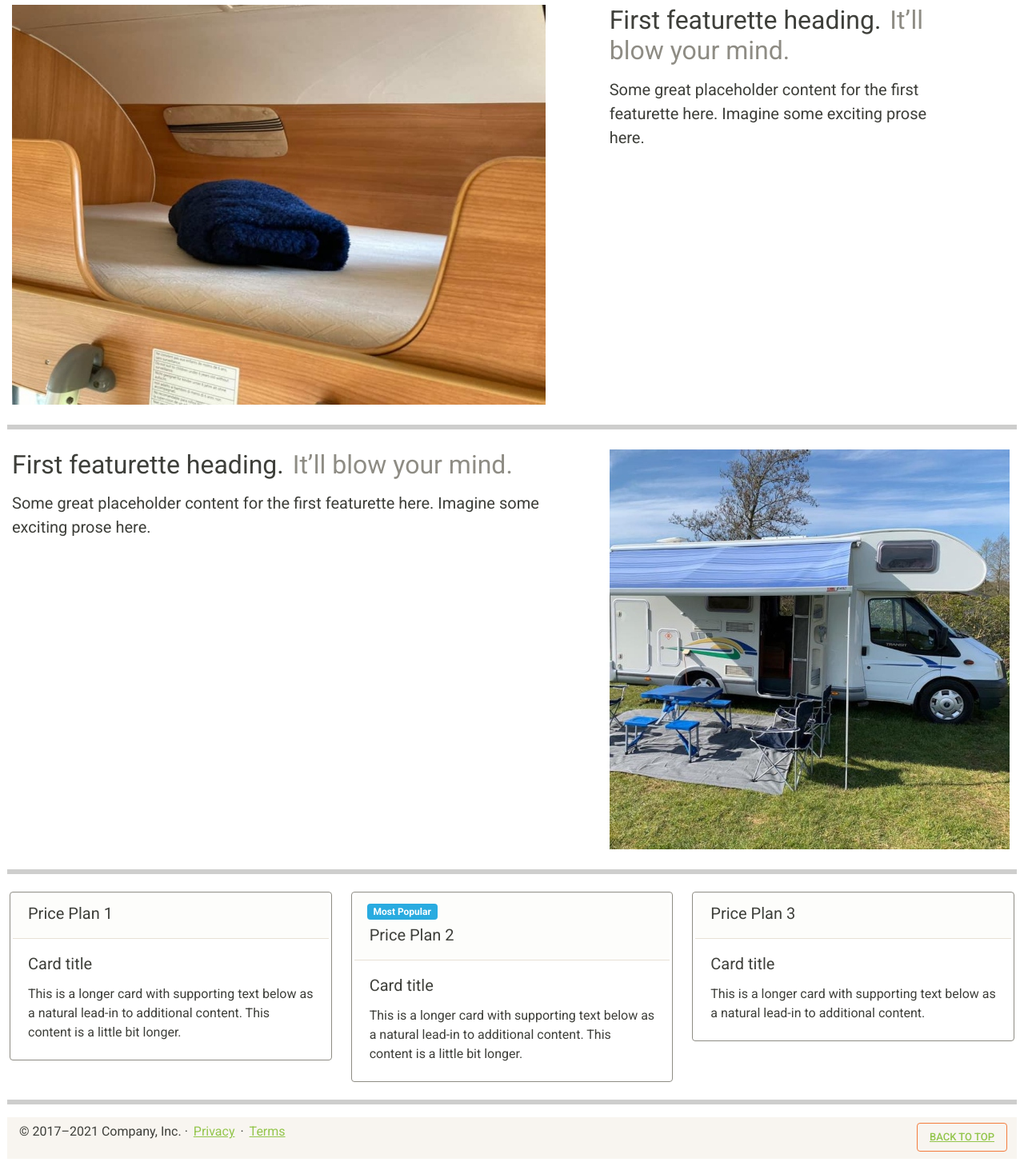
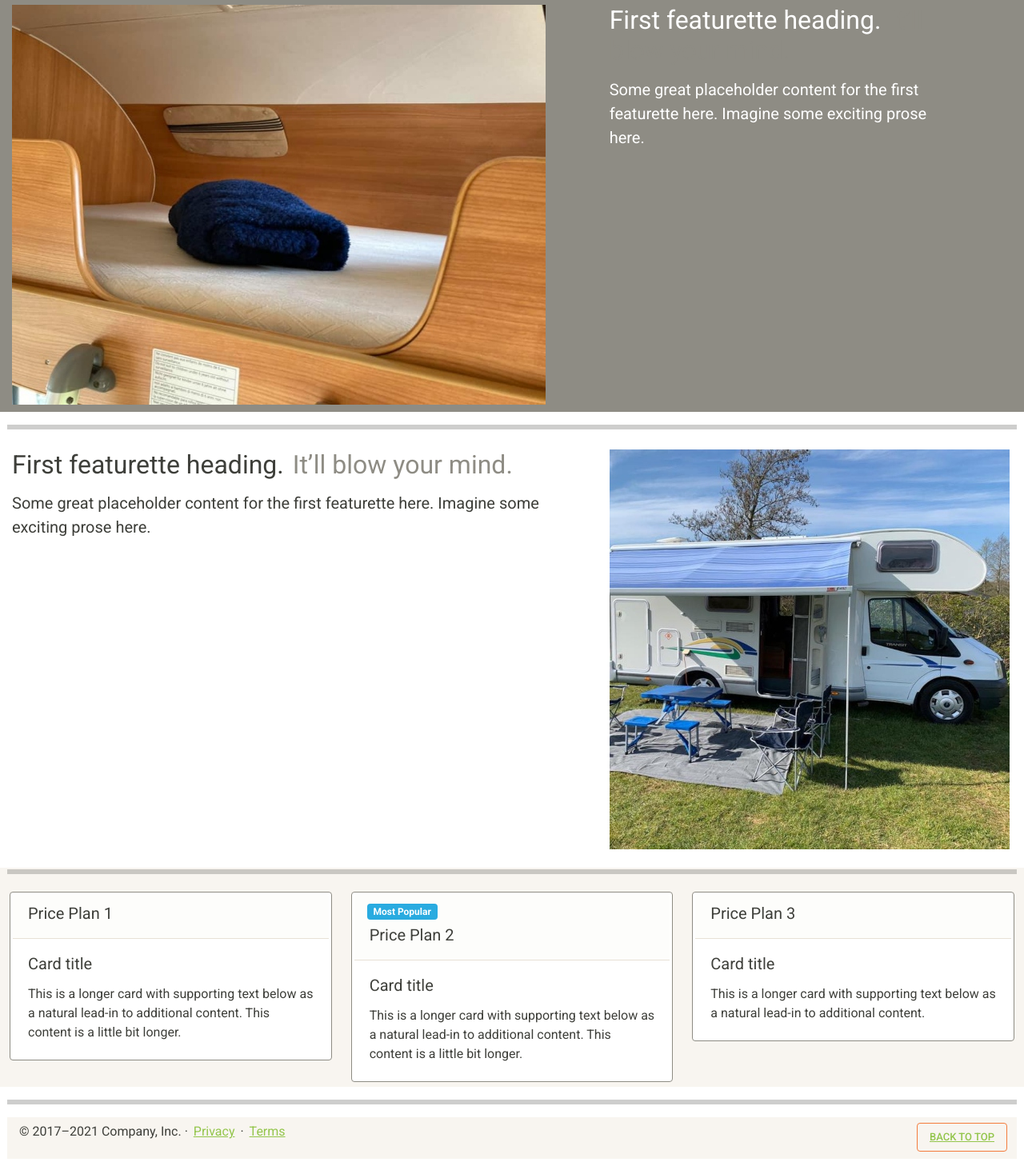
Before and after one commit to dhooker1983/HarboroughV2, a plain HTML site: page index.html in a window 1280 px wide. Shown: the part 1154-2612 px from the top of the page at 80% size. Drawn offline with nearby package versions, Linux system fonts and the light colour scheme.

Commit message:
More style changes....

```diff
--- a/index.html
+++ b/index.html
@@ -157,7 +157,7 @@
 
       <hr class="featurette-divider">
 
-      <div class="row">
+      <div class="row bg-dark text-white">
         <div class="col-md-4 order-md-2">
           <h2 class="featurette-heading">First featurette heading. <span class="text-muted">It’ll blow your mind.</span></h2>
           <p class="lead">Some great placeholder content for the first featurette here. Imagine some exciting prose here.</p>
@@ -185,7 +185,7 @@
 
             <!-- Three columns of text below the features -->
 
-            <div class="row row-cols-1 row-cols-md-3 g-4">
+            <div class="row row-cols-1 row-cols-md-3 g-4 bg-light">
               <div class="col">
                 <div class="card border-secondary">
                   <div class="card-header">
```
